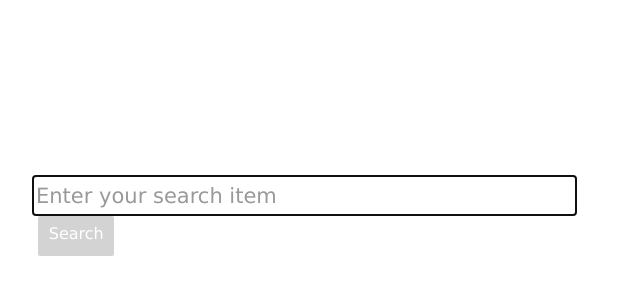
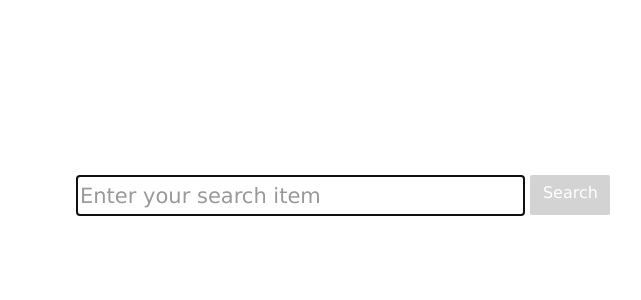
Before and after one commit to gkhare/canary, a PHP site: page / in a window 1280 px wide. Shown: the top 300 px of the page, without its empty margins (292-933 px from the left). Run offline with PHP 8.4, Linux system fonts and the light colour scheme; some libraries are stand-ins or nearby versions.

Commit message:
css changes for search div

```diff
--- a/css/searchbar.css
+++ b/css/searchbar.css
@@ -2,7 +2,7 @@
 	-webkit-appearance: none;
 	border-style: solid;
 	border-radius: 0px;
-	width: 85%;
+	width: 21em;
 	height: 100%;
 	font-size: 21px;
 	font-family: Verdana, Geneva, Arial, Helvetica, sans-serif;
@@ -11,7 +11,7 @@
 }
 
 #searchbar {
-	width: 50%;
+	width: 34em;
 	height: 35px;
 	margin-top: 175px;
 	margin-left: auto;
@@ -22,7 +22,7 @@
 #searchbar_button {
 	padding-top: 0.5em;
 	height: 2em;
-	width: 12%;
+	width: 5em;
 	background-color: lightgray;
 	float: left;
 	margin: 0 1% 0 1%;
```
